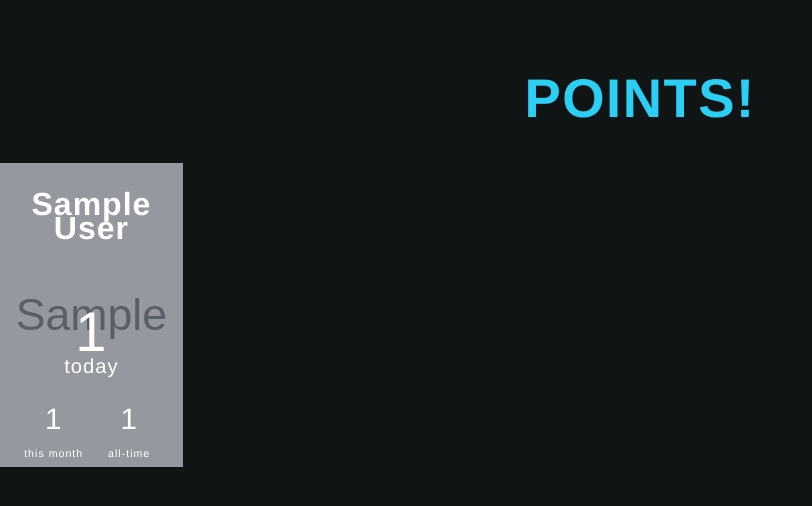
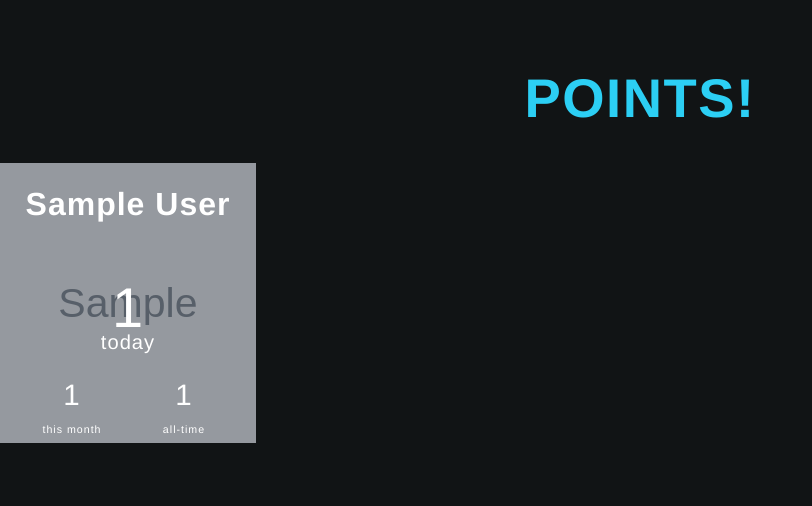
Before and after one commit to mikehobi/flask-test, a Flask app: page / in a window 1280 px wide. Shown: the top 506 px of the page, without its empty margins (0-812 px from the left). Run offline with Flask 2, Linux system fonts and the light colour scheme; tables that the repository leaves empty hold one stand-in row (values such as "Sample post"); grey boxes marked "Sample" are stand-in pictures; style sheets or scripts are compiled from the project's sources; parts of the project's set-up code (start-up, migrations or seed data) failed here and were passed over.

Commit message:
stretch em

```diff
--- a/project/static/style.scss
+++ b/project/static/style.scss
@@ -49,7 +49,7 @@ h1 {
 	margin: 0;
 }
 div.user {
-	width: 14.2857143%;
+	width: 20%;
 	float: left;
 	padding: .1em 1em;
 	letter-spacing: 1px;
```
